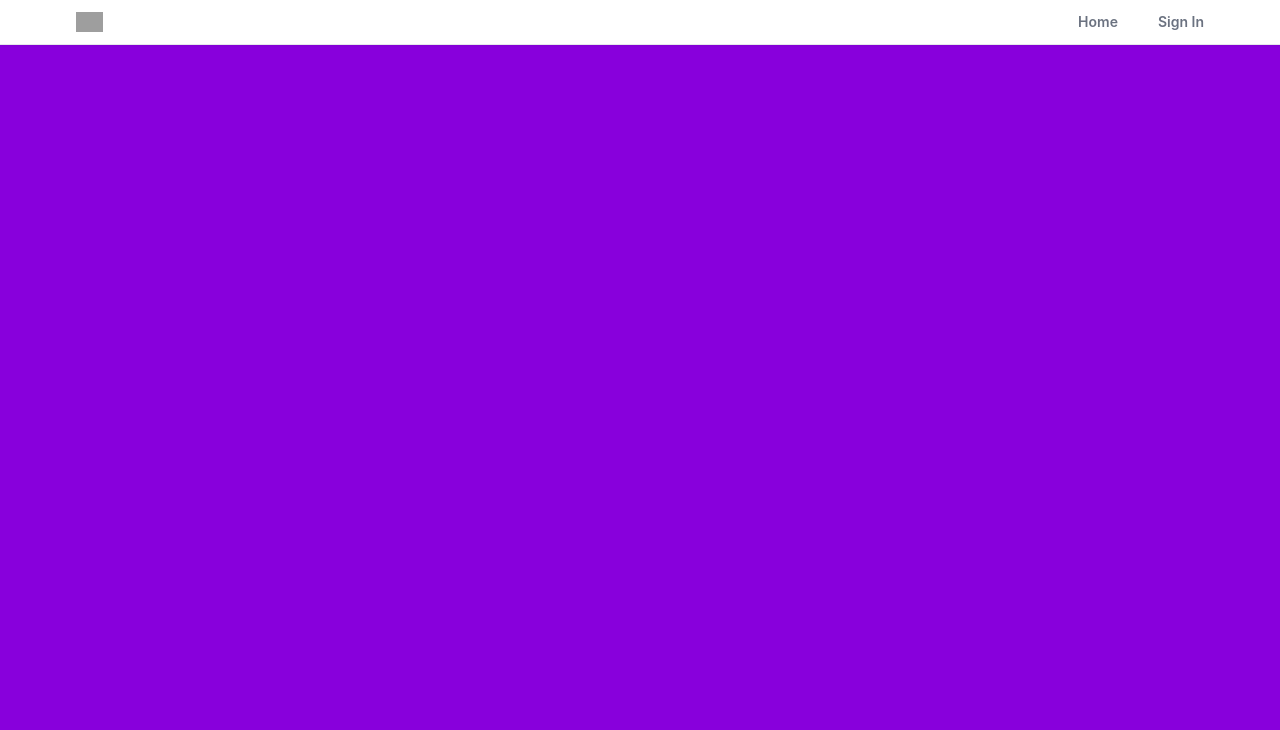
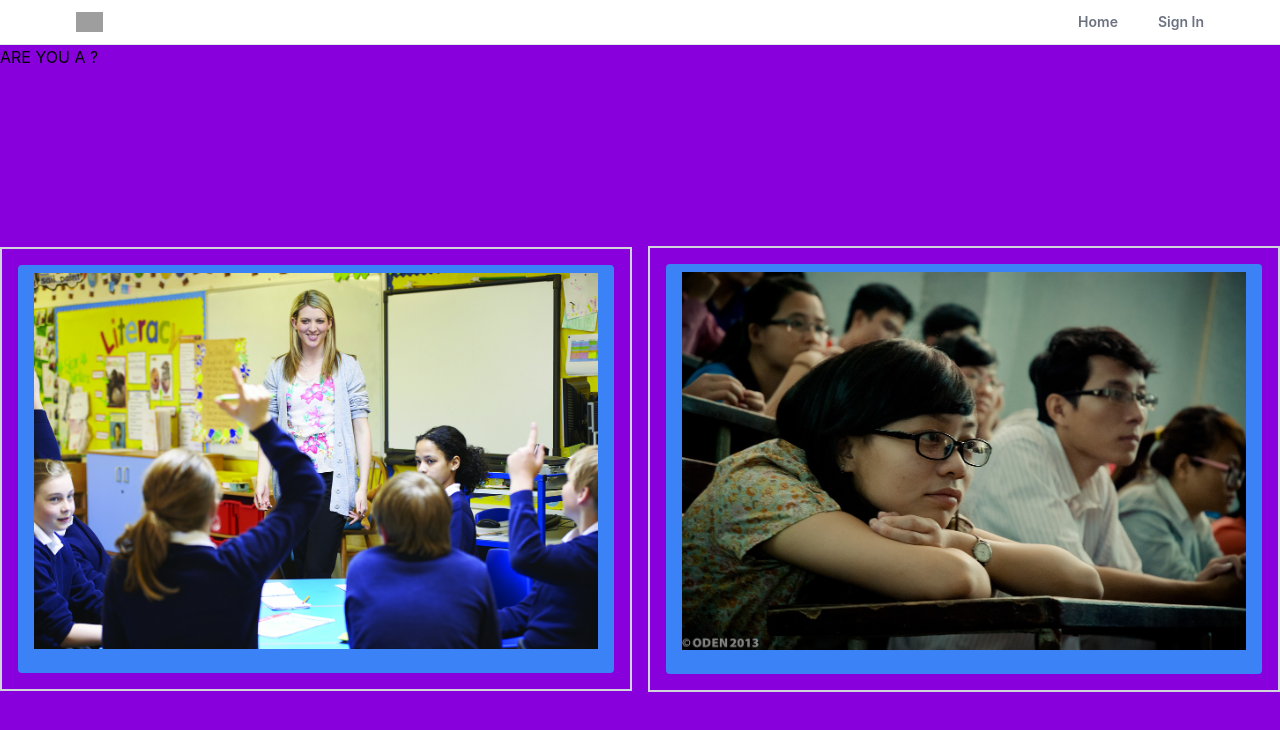
Before and after one commit to SoarinSkySagar/diversion2k24, a React (Create React App) app in the folder client/: page /select in a window 1280 px wide. Before the commit this address had no page. Shown: the top 730 px of the page. Built offline with nearby package versions, Linux system fonts and the light colour scheme; grey boxes are pictures that could not be loaded; the HTML template or start-up script is replaced by a standard one.

Commit message:
SELECT PAGE

```diff
--- a/client/src/App.js
+++ b/client/src/App.js
@@ -5,6 +5,7 @@ import SignUp from "./pages/SignUp";
 import ForgotPassword from "./pages/ForgotPassword";
 import Profile from "./pages/Profile";
 import Header from "./components/Header";
+import SelectPage from "./pages/SelectPage";
 
 function App() {
   return (
@@ -17,6 +18,7 @@ function App() {
           <Route path="/Sign-Up" element={<SignUp />}></Route>
           <Route path="/Profile" element={<Profile />}></Route>
           <Route path="/Forgot-Password" element={<ForgotPassword />}></Route>
+          <Route path="/select" element={<SelectPage/>}></Route>
         </Routes>
       </Router>
     </>
--- /dev/null
+++ b/client/src/pages/SelectPage.jsx
@@ -0,0 +1,28 @@
+import React from 'react';
+
+export default function SelectPage() {
+
+    return (
+        <section>
+            ARE YOU A ?
+            <div className="flex justify-center items-center h-screen">
+            <div className="flex justify-center items-center">
+                <div className="flex flex-col justify-center items-center border-2 border-gray-300 p-4 mr-4">
+                    <button onClick={() => console.log("Teacher clicked")} className="bg-blue-500 hover:bg-green-700 text-white font-bold py-2 px-4 rounded">
+                        <img src="/teach.jpg" alt="Image 1" className="mb-4" />
+                    </button>
+                </div>
+                <div className="flex flex-col justify-center items-center border-2 border-gray-300 p-4">
+                    <button onClick={() => console.log("Student clicked")} className="bg-blue-500 hover:bg-green-700 text-white font-bold py-2 px-4 rounded">
+                        <img src="/stude.jpg" alt="Image 2" className="mb-4" />
+                    </button>
+                </div>
+            </div>
+        </div>
+        </section>
+    )
+
+}
+
+
+// export default ContactFooter;
```
Also changed, not shown: client/public/stude.jpg (added), client/public/teach.jpg (added).
